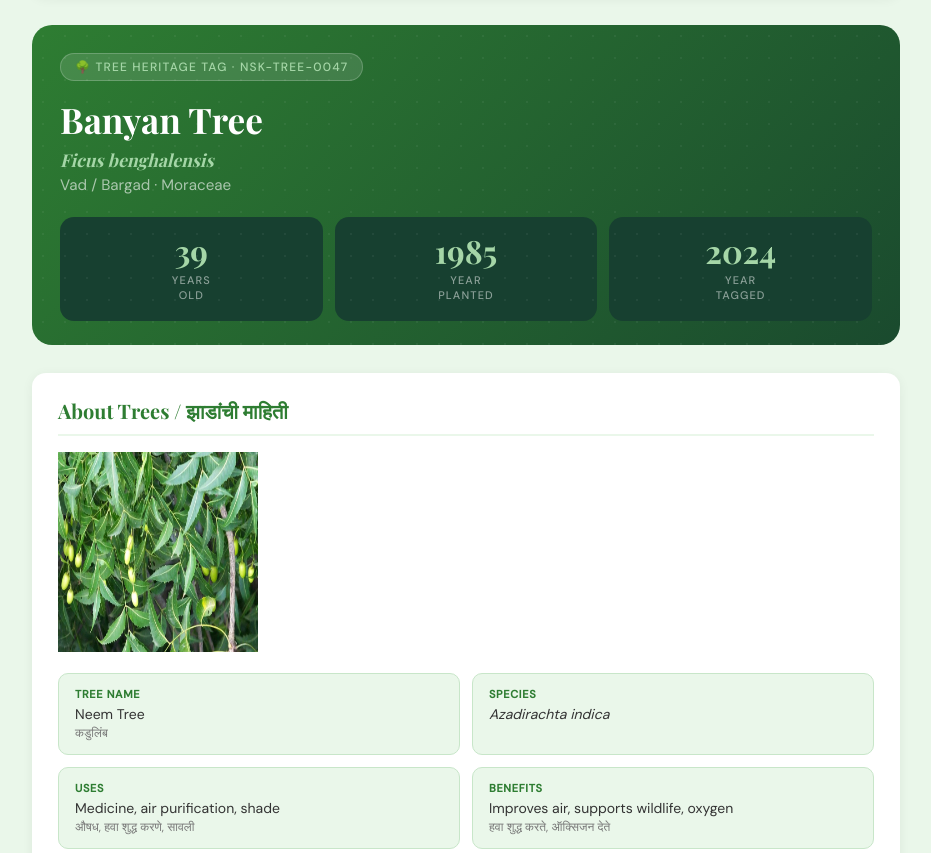
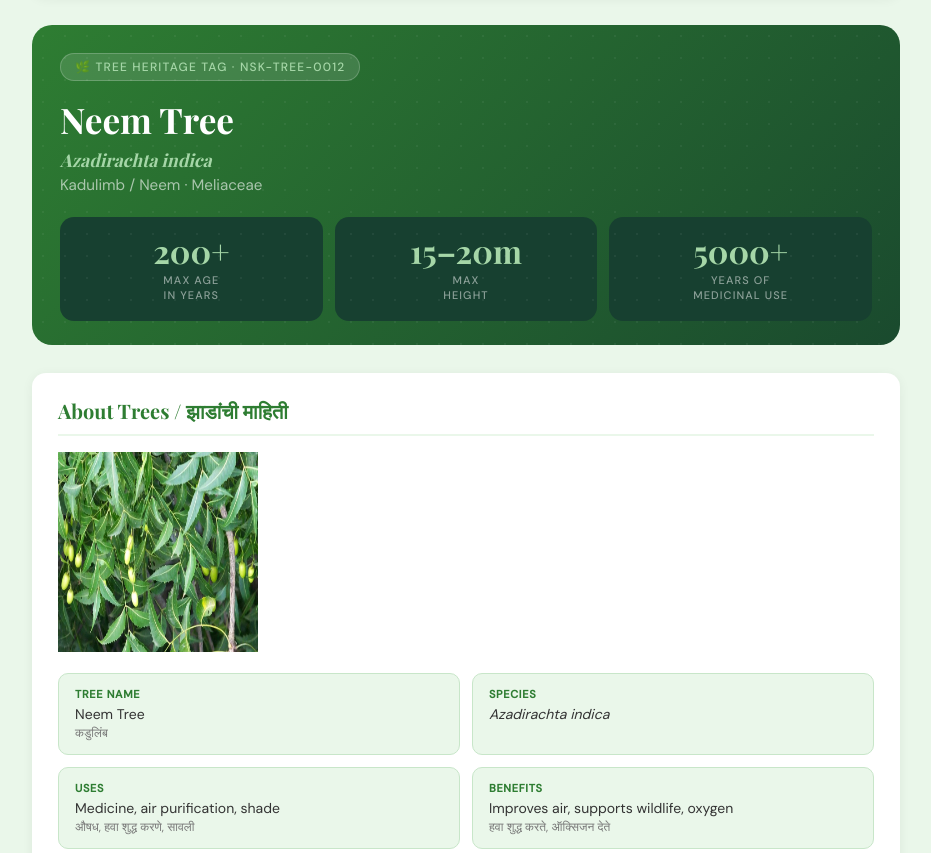
Before and after one commit to Mansi7625/Project, a plain HTML site: page index.html in a window 1280 px wide. Shown: the part 856-1709 px from the top of the page, without its empty margins (174-1105 px from the left). Drawn offline with nearby package versions, Linux system fonts and the light colour scheme; a web font is replaced by a local one.

Commit message:
Update index.html

```diff
--- a/index.html
+++ b/index.html
@@ -327,25 +327,25 @@
         </section>
     </div>
 
-    <!-- TREES SECTION WITH HERITAGE CARD -->
+      <!-- TREES SECTION WITH HERITAGE CARD -->
     <div id="trees">
         <div class="heritage-card">
-            <div class="heritage-tag">🌳 TREE HERITAGE TAG · NSK-TREE-0047</div>
-            <h2>Banyan Tree</h2>
-            <p class="scientific">Ficus benghalensis</p>
-            <p class="local-name">Vad / Bargad · Moraceae</p>
+            <div class="heritage-tag">🌿 TREE HERITAGE TAG · NSK-TREE-0012</div>
+            <h2>Neem Tree</h2>
+            <p class="scientific">Azadirachta indica</p>
+            <p class="local-name">Kadulimb / Neem · Meliaceae</p>
             <div class="stat-row">
                 <div class="stat-box">
-                    <div class="stat-num">39</div>
-                    <div class="stat-label">Years<br>Old</div>
+                    <div class="stat-num">200+</div>
+                    <div class="stat-label">Max Age<br>in Years</div>
                 </div>
                 <div class="stat-box">
-                    <div class="stat-num">1985</div>
-                    <div class="stat-label">Year<br>Planted</div>
+                    <div class="stat-num">15–20m</div>
+                    <div class="stat-label">Max<br>Height</div>
                 </div>
                 <div class="stat-box">
-                    <div class="stat-num">2024</div>
-                    <div class="stat-label">Year<br>Tagged</div>
+                    <div class="stat-num">5000+</div>
+                    <div class="stat-label">Years of<br>Medicinal Use</div>
                 </div>
             </div>
         </div>
```
